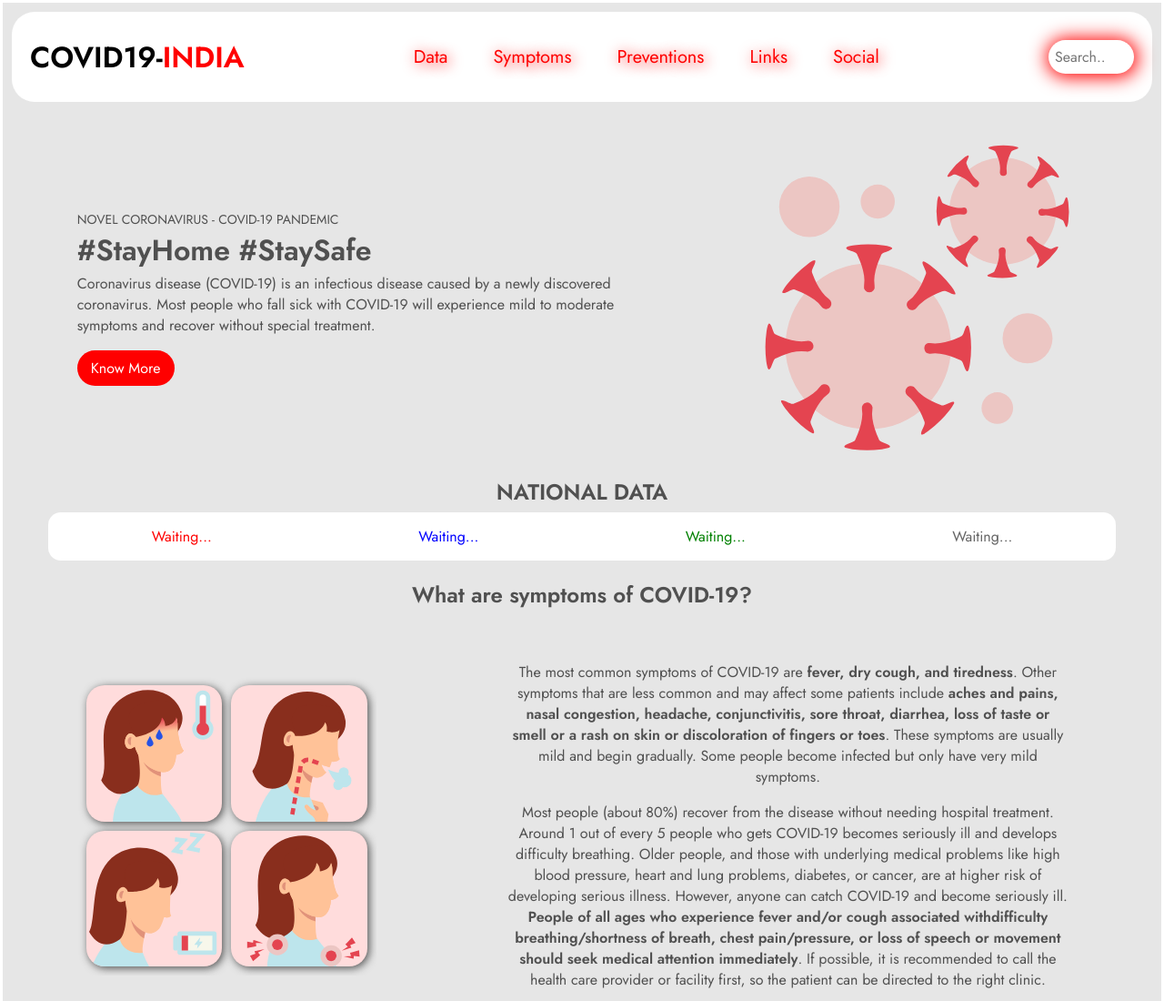
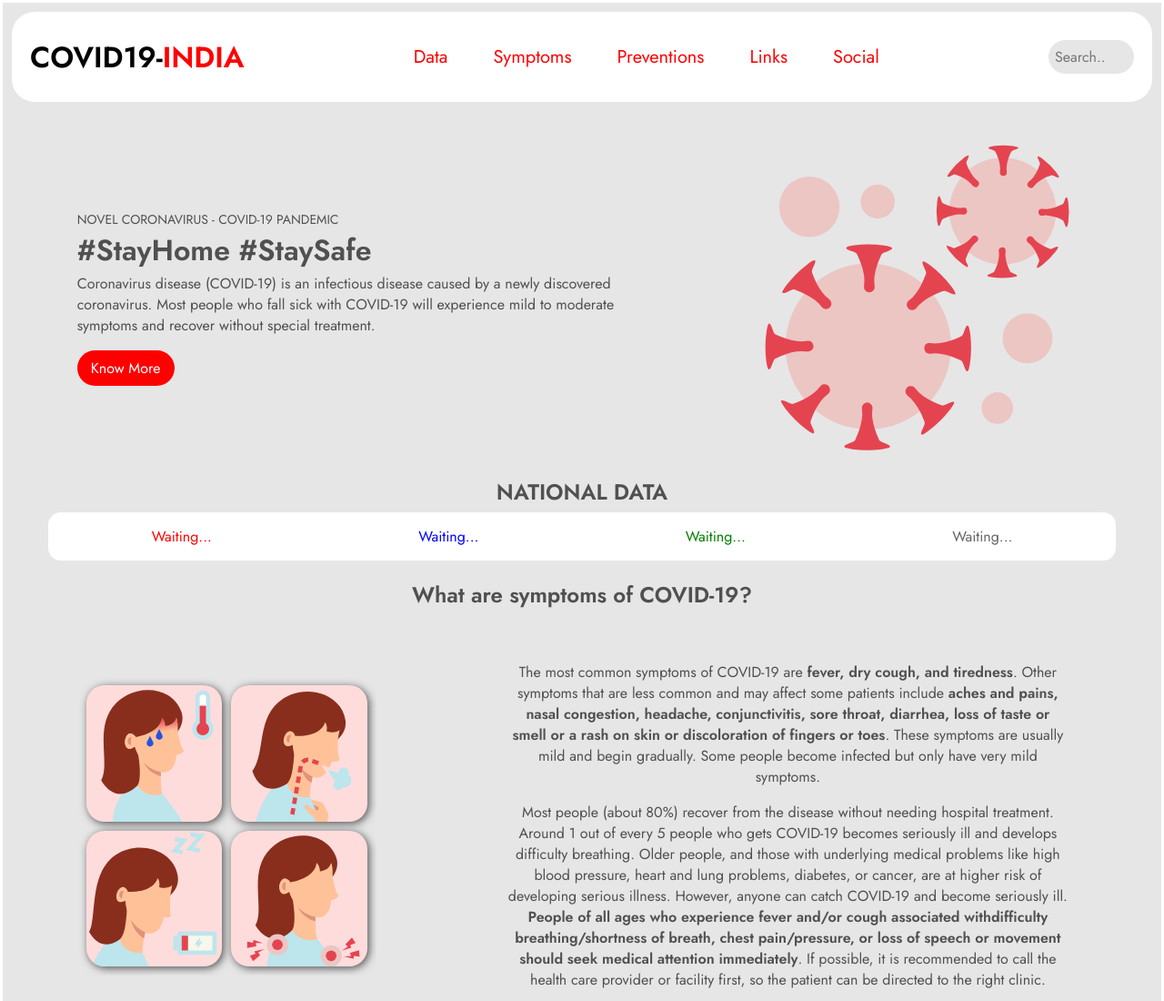
Before and after one commit to atTheShikhar/Covid19India-DemoWebsite, a plain HTML site: page index.html in a window 1280 px wide. Shown: the top 1100 px of the page at 91% size. Drawn offline with Linux system fonts and the light colour scheme; no server answers.

Commit message:
minor visual changes

```diff
--- a/style.css
+++ b/style.css
@@ -67,11 +67,13 @@
 	background-color: white;
 	font-family: jost;
 	font-size: 20px;
-	text-shadow: 2px 2px 15px;
 }
 .page-header button:hover {
 	background-color: red;
 	color: white;
+}
+.page-header button:focus {
+	outline: none;
 }
 
 #search {
@@ -82,14 +84,18 @@
 	font-size: 1em;
 	padding: 7px;
 	border-radius: 30px;
-	box-shadow: 1px 1px 20px 3px red;
 	width: 80px;
 	transition: width 0.5s ease-in-out;
-
+	background-color: rgb(230,230,230);
+}
+#search:hover {
+	color: rgb(0,0,0);
+	background-color: rgb(200,200,200);
 }
 #search:focus {
 	border-radius: 30px;
 	width: 20%;
+	outline: none;
 }
 
 .page-footer {
```
